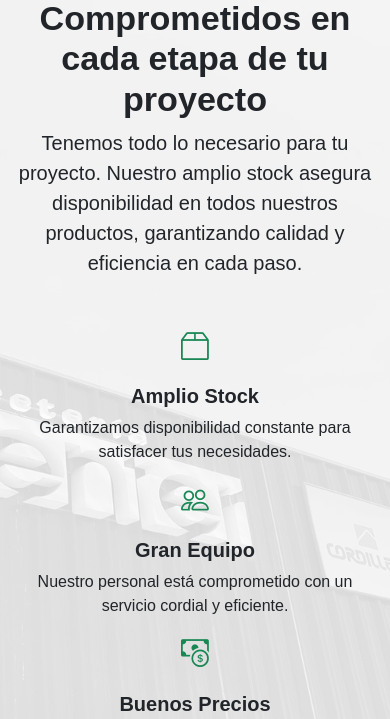
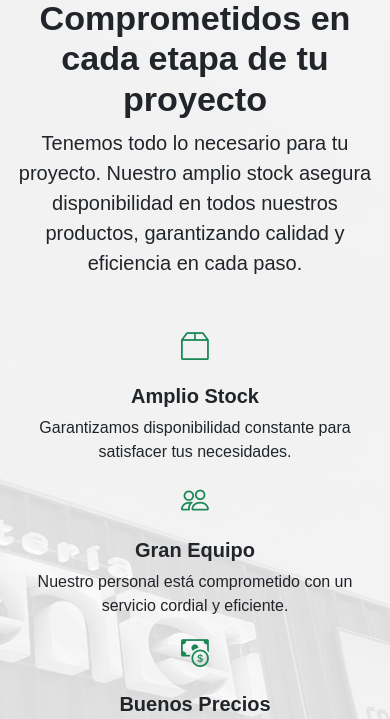
Before and after one commit to RodrigoNarvaez77/solucenter, a plain HTML site: page public/index.html in a window 390 px wide. Shown: the part 925-1644 px from the top of the page. Drawn offline with nearby package versions, Linux system fonts and the light colour scheme.

Commit message:
07-01-2025

```diff
--- a/public/custom/styles.css
+++ b/public/custom/styles.css
@@ -847,8 +847,9 @@ footer div {
 /* Media query para dispositivos móviles */
 @media (max-width: 768px) {
   .white-background {
-    background-size: cover; /* Asegura que cubra todo */
-    background-position: center center; /* Centra la imagen */
-    padding: 0; /* Elimina cualquier margen interno que pueda interferir */
+    background-size: auto 100%; /* Ajusta la altura de la imagen al contenedor */
+    background-position: center 1%; /* Focaliza el 20% superior (zona "Solucenter") */
+    background-attachment: scroll; /* Cambia a "scroll" en móviles */
+    min-height: 100vh; /* Asegura que el fondo ocupe toda la pantalla */
   }
 }
```
